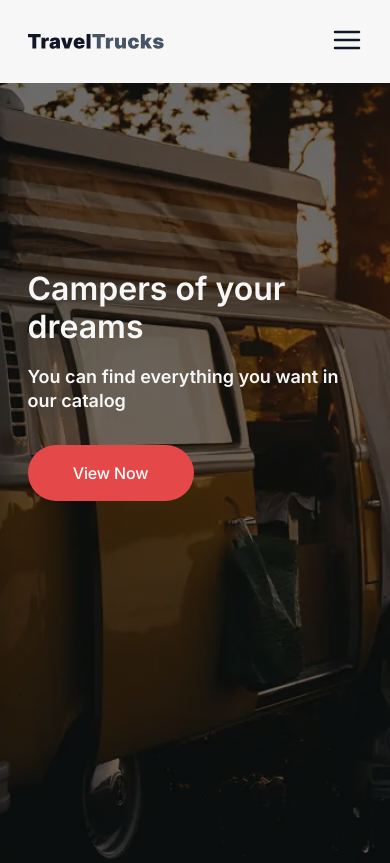
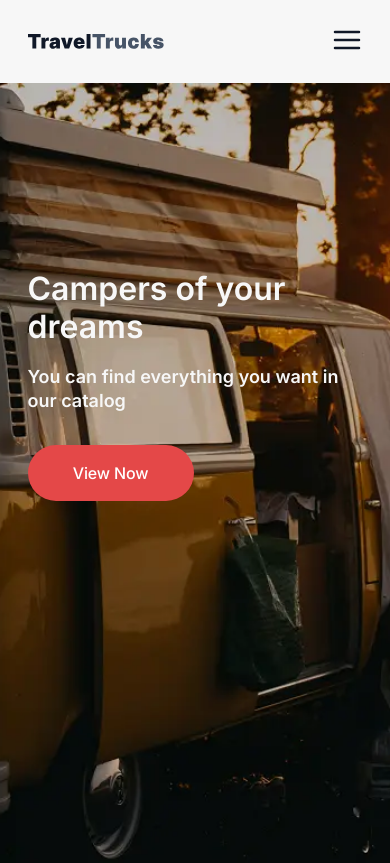
Before and after one commit to stanislavNemch/travel-trucks, a Next.js app: page / in a window 390 px wide. Built offline with nearby package versions, Linux system fonts and the light colour scheme.

Commit message:
Simplify hero background-image style

```diff
--- a/app/page.module.css
+++ b/app/page.module.css
@@ -1,7 +1,5 @@
 .hero {
-    background-image:
-        linear-gradient(rgba(17, 18, 19, 0.46), rgba(17, 18, 19, 0.46)),
-        url("/images/hero_image_1x.webp");
+    background-image: url("/images/hero_image_1x.webp");
     background-repeat: no-repeat;
     background-position: center;
     background-size: cover;
```
